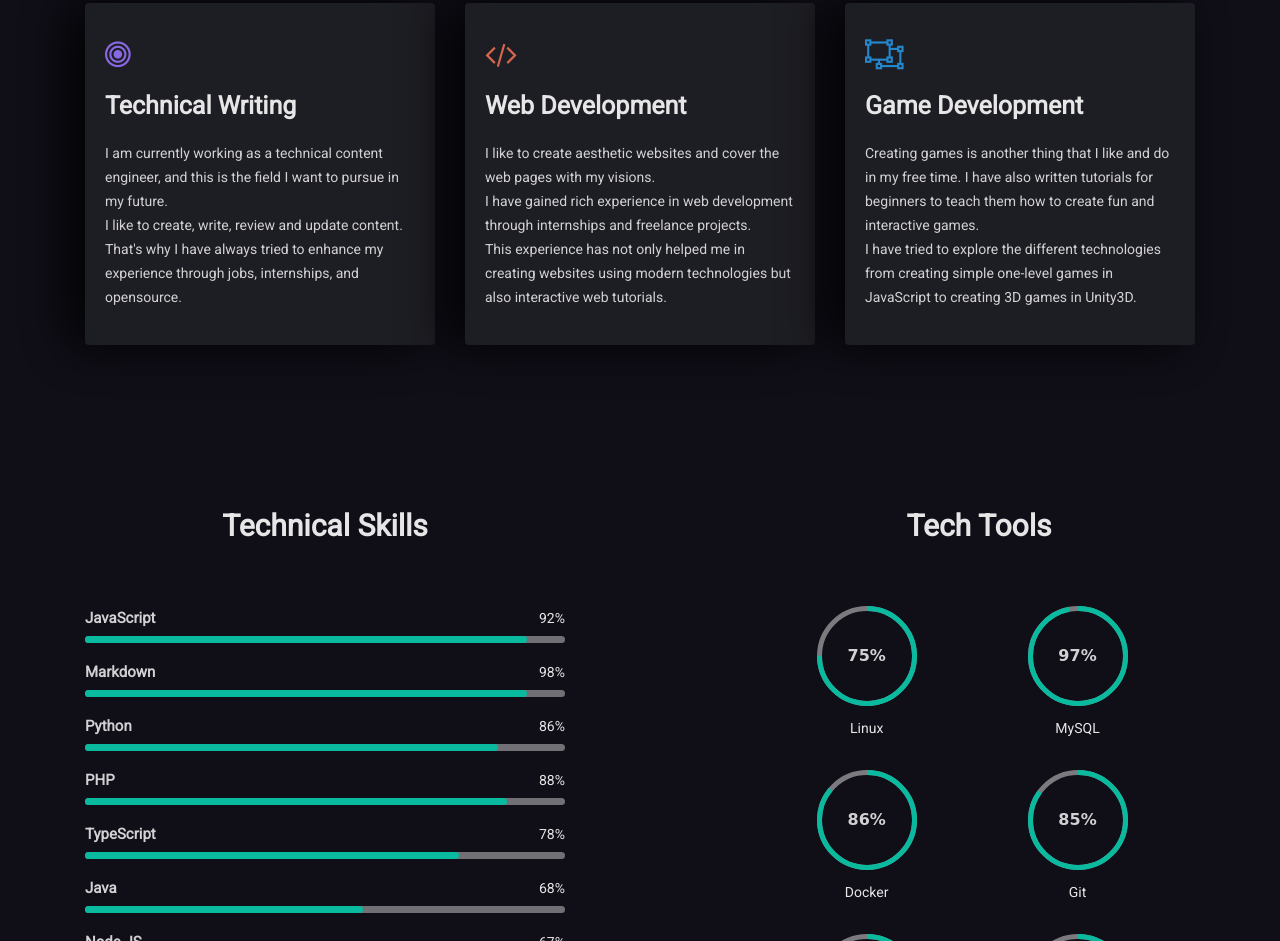
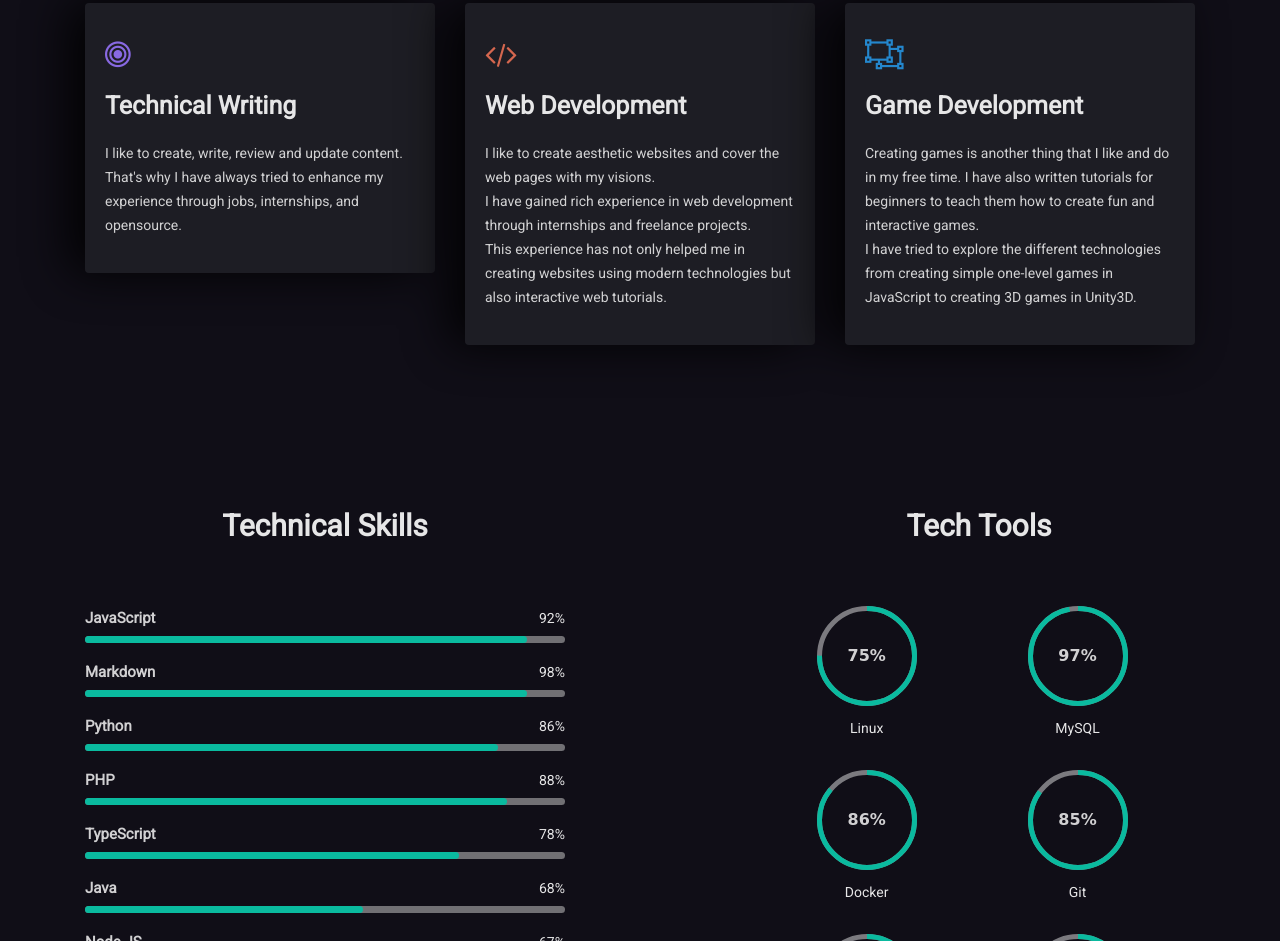
Before and after one commit to roshnaeem/roshnaeem.github.io, a plain HTML site: page index.html in a window 1280 px wide. Shown: the part 1557-2498 px from the top of the page. Drawn offline with Linux system fonts and the light colour scheme; some packages are replaced by stand-ins of ours.

Commit message:
Update index.html

```diff
--- a/index.html
+++ b/index.html
@@ -218,7 +218,6 @@
                         <h3>Technical Writing</h3>
                         <p>
 
-                            I  am currently working as a technical content engineer, and this is the field I want to pursue in my future.<br>
                             I like to create, write, review and update content.<br>
                             That's why I have always tried to enhance my experience through jobs, internships, and opensource.
                         </p>
```
